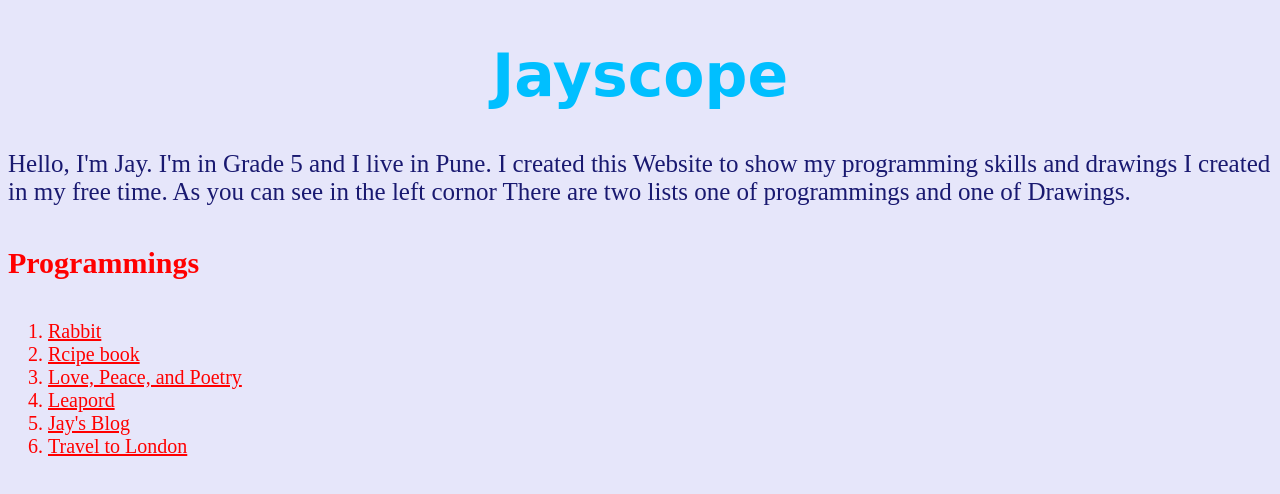
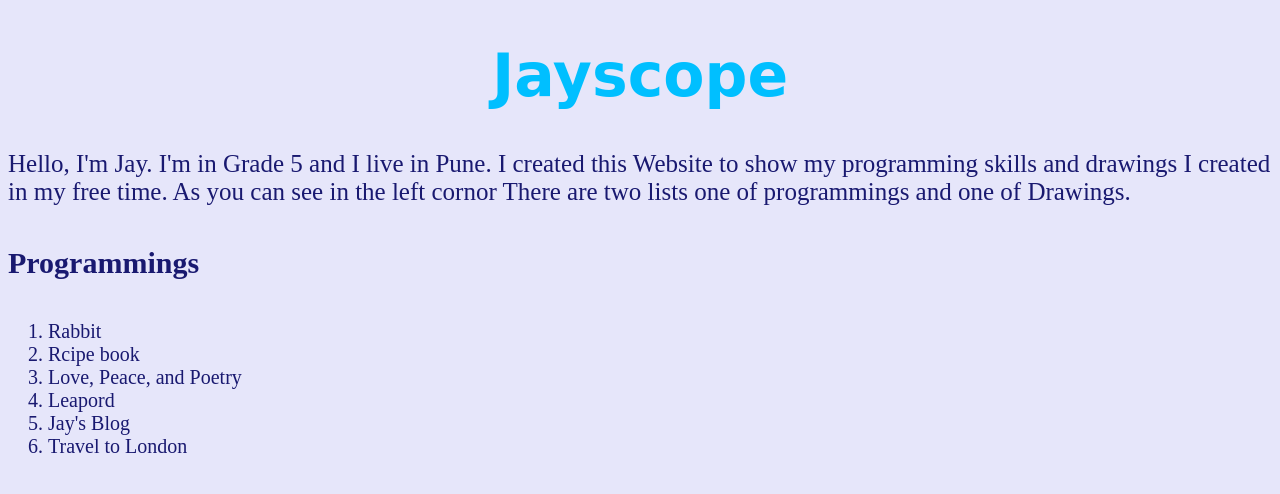
Before and after one commit to dilipsharma2005/dilipsharma2005.github.io, a plain HTML site: page test.html in a window 1280 px wide. Drawn offline with Linux system fonts and the light colour scheme.

Commit message:
Update test.html

```diff
--- a/test.html
+++ b/test.html
@@ -19,14 +19,15 @@
 
       ol {
         font-size:20px;
-        color :rgb(255,0,0);
+        color:rgb(25,25,112);
       }
       h4 {
         font-size:30px;
-        color :rgb(255,0,0);
+       color:rgb(25,25,112);
       }
       a {
-         color :rgb(255,0,0);
+         color:rgb(25,25,112);
+         text-decoration:none;
       }
     </style>
 
```
